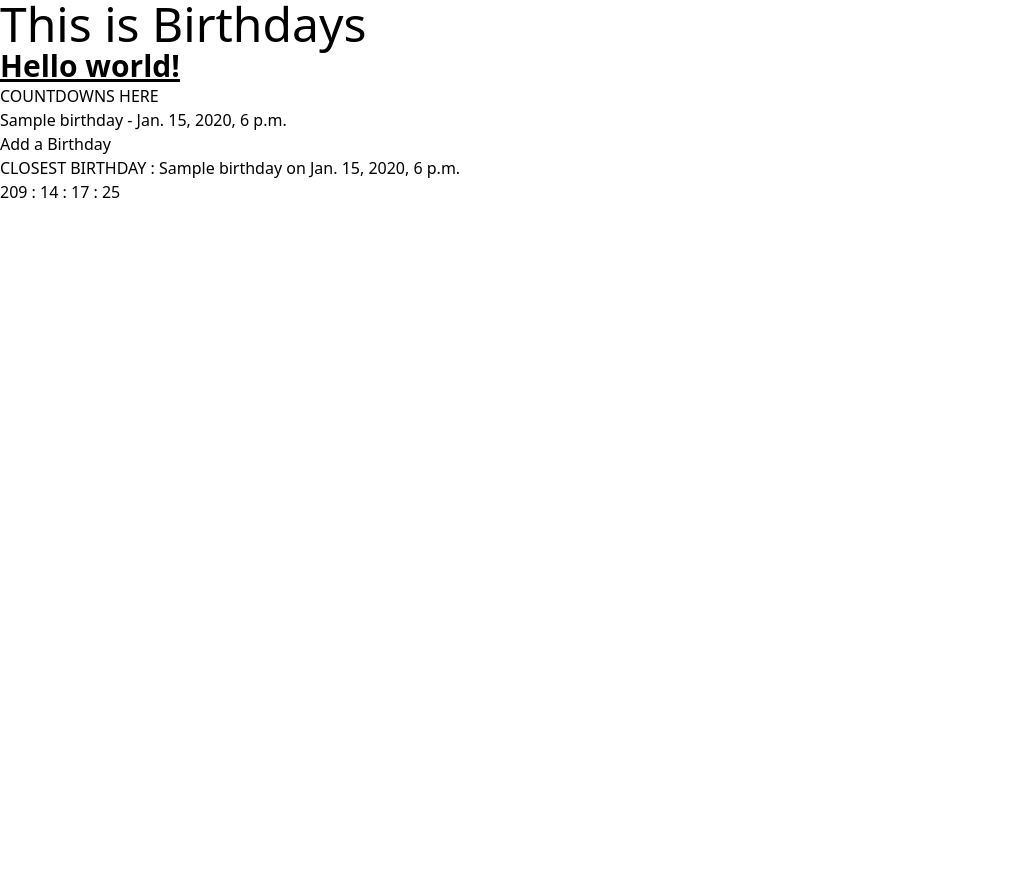
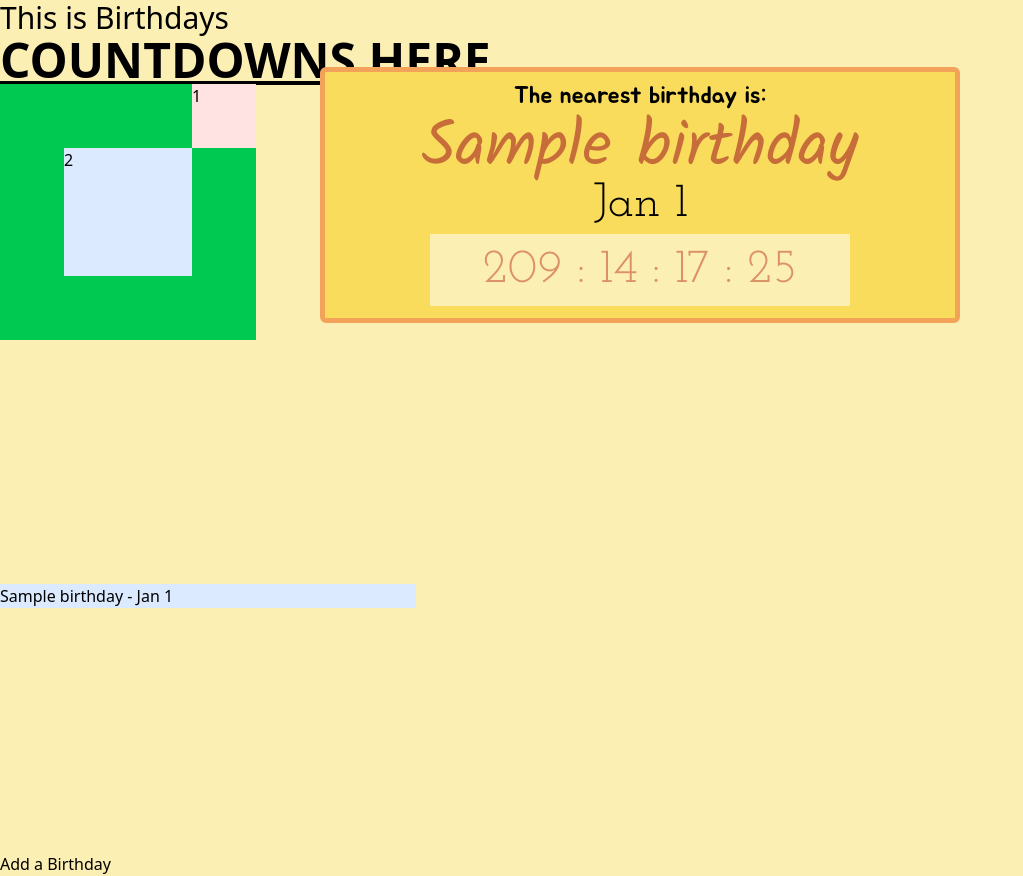
Before and after one commit to SantosKurtMatthew/birthdays, a Django app: page /countdown/ in a window 1280 px wide. Shown: the whole page, without its empty margins (0-1023 px from the left). Before the commit the page ends 198 px from the top, so only its background shows below. Run offline with Django 5.2, Linux system fonts and the light colour scheme; tables that the repository leaves empty hold one stand-in row (values such as "Sample post"); style sheets or scripts are compiled from the project's sources; some libraries are stand-ins or nearby versions.

Commit message:
created formatting for nearest birthday countdown

```diff
--- a/countdown/templates/base.html
+++ b/countdown/templates/base.html
@@ -7,9 +7,13 @@
 	<title></title>
 	<link rel="stylesheet" href="main.css" />
 	{% tailwind_css %}
+	<link rel="preconnect" href="https://fonts.googleapis.com">
+	<link rel="preconnect" href="https://fonts.gstatic.com" crossorigin>
+	<link href="https://fonts.googleapis.com/css2?family=Josefin+Slab:ital,wght@0,100..700;1,100..700&family=Jua&family=Kalam:wght@300;400;700&display=swap" rel="stylesheet">
+
 </head>
-<body>
-	<h1 class="text-5xl">This is Birthdays</h1>
+<body class="bg-[#FCEFB4]">
+	<h1 class="text-3xl">This is Birthdays</h1>
 
 	{% block content %}{% endblock %}
 </body>
--- a/countdown/templates/countdown_list.html
+++ b/countdown/templates/countdown_list.html
@@ -2,19 +2,40 @@
 
 {% block content %}
 	<link rel="stylesheet" href="main.css" />
-	<h1 class="text-3xl font-bold underline">Hello world!</h1>
-	<h1>COUNTDOWNS HERE</h1>
-	<ol>
+	<h1 class="text-5xl font-bold underline">COUNTDOWNS HERE</h1>
+
+	<a href="{{ nearest_birthday.get_absolute_url }}"><div class="absolute top-1/12 left-1/4 w-1/2">
+		<div class="relative bg-[#F9DC5C] border-5 border-[#F2A359] h-64 rounded-md">
+			<div class="flex flex-col justify-center items-center pt-3">
+				<p class="text-[24px] leading-none font-[Jua]">
+					The nearest birthday is:
+				</p>
+				<p class="text-[64px] text-[#C76D39] leading-none font-[Kalam] pt-2">
+					{{ nearest_birthday.name }}
+				</p>
+				<p class="text-[48px] leading-none font-[Josefin_Slab]">
+					{{ nearest_birthday.date|date:"M" }} {{ nearest_birthday.day }}
+				</p>
+			</div>
+			<div class="bg-[#FCEFB4] w-2/3 absolute left-1/6 bottom-3 flex justify-center">
+				<h2 id="countdown" class="text-[48px] text-[#DB9065] font-[Josefin_Slab]">
+					{{ days|stringformat:"02d"}} : {{ hours|stringformat:"02d" }} : {{ minutes|stringformat:"02d" }} : {{ seconds|stringformat:"02d" }}
+				</h2>
+			</div>
+		</div>
+	</div></a>
+	<div class="relative size-64 bg-green-500 justify-self-auto">
+		<div class="bg-red-100 absolute right-0 top-0 size-16">1</div>
+		<div class="bg-blue-100 absolute left-16 bottom-16 size-32">2</div>
+	</div>
+	<div class="grid grid-cols-3 h-128 content-evenly gap-4">
 	{% for birthday in object_list %}
-		<li><a href='{{ birthday.get_absolute_url }}'>{{ birthday.name }} - {{ birthday.date }}</a></li>
+		<a href='{{ birthday.get_absolute_url }}'><div class="bg-blue-100">{{ birthday.name }} - {{ birthday.date|date:"M" }} {{ birthday.day }}</div></a>
 	{% endfor %}
-	</ol>
+	</div>
 	<a href="{% url 'countdown:countdown_create' %}" class="btn btn-warning">Add a Birthday</a>
 
-	<h1>CLOSEST BIRTHDAY : {{ nearest_birthday.name }} on {{ nearest_birthday.date }}</h1>
-	<div><h2 id="countdown">
-		{{ days|stringformat:"02d"}} : {{ hours|stringformat:"02d" }} : {{ minutes|stringformat:"02d" }} : {{ seconds|stringformat:"02d" }}
-	</h2></div>
+
 
 	<script>
 	        // Function to update the countdown timer
--- a/theme/static/css/dist/styles.css
+++ b/theme/static/css/dist/styles.css
@@ -8,7 +8,13 @@
     --font-serif: ui-serif, Georgia, Cambria, "Times New Roman", Times, serif;
     --font-mono: ui-monospace, SFMono-Regular, Menlo, Monaco, Consolas, "Liberation Mono",
       "Courier New", monospace;
+    --color-red-100: oklch(93.6% 0.032 17.717);
+    --color-green-500: oklch(72.3% 0.219 149.579);
+    --color-sky-500: oklch(68.5% 0.169 237.323);
+    --color-blue-100: oklch(93.2% 0.032 255.585);
+    --color-indigo-600: oklch(51.1% 0.262 276.966);
     --color-gray-50: oklch(98.5% 0.002 247.839);
+    --spacing: 0.25rem;
     --text-3xl: 1.875rem;
     --text-3xl--line-height: calc(2.25 / 1.875);
     --text-5xl: 3rem;
@@ -16,6 +22,7 @@
     --font-weight-bold: 700;
     --tracking-normal: 0em;
     --leading-normal: 1.5;
+    --radius-md: 0.375rem;
     --default-font-family: var(--font-sans);
     --default-mono-font-family: var(--font-mono);
   }
@@ -168,8 +175,83 @@
   }
 }
 @layer utilities {
+  .absolute {
+    position: absolute;
+  }
+  .relative {
+    position: relative;
+  }
   .static {
     position: static;
+  }
+  .top-0 {
+    top: calc(var(--spacing) * 0);
+  }
+  .top-1\/2 {
+    top: calc(1/2 * 100%);
+  }
+  .top-1\/5 {
+    top: calc(1/5 * 100%);
+  }
+  .top-1\/8 {
+    top: calc(1/8 * 100%);
+  }
+  .top-1\/12 {
+    top: calc(1/12 * 100%);
+  }
+  .right-0 {
+    right: calc(var(--spacing) * 0);
+  }
+  .right-1\/2 {
+    right: calc(1/2 * 100%);
+  }
+  .right-10 {
+    right: calc(var(--spacing) * 10);
+  }
+  .bottom-0 {
+    bottom: calc(var(--spacing) * 0);
+  }
+  .bottom-3 {
+    bottom: calc(var(--spacing) * 3);
+  }
+  .bottom-5 {
+    bottom: calc(var(--spacing) * 5);
+  }
+  .bottom-10 {
+    bottom: calc(var(--spacing) * 10);
+  }
+  .bottom-16 {
+    bottom: calc(var(--spacing) * 16);
+  }
+  .bottom-50 {
+    bottom: calc(var(--spacing) * 50);
+  }
+  .left-0 {
+    left: calc(var(--spacing) * 0);
+  }
+  .left-1\/2 {
+    left: calc(1/2 * 100%);
+  }
+  .left-1\/3 {
+    left: calc(1/3 * 100%);
+  }
+  .left-1\/4 {
+    left: calc(1/4 * 100%);
+  }
+  .left-1\/5 {
+    left: calc(1/5 * 100%);
+  }
+  .left-1\/6 {
+    left: calc(1/6 * 100%);
+  }
+  .left-10 {
+    left: calc(var(--spacing) * 10);
+  }
+  .left-16 {
+    left: calc(var(--spacing) * 16);
+  }
+  .left-32 {
+    left: calc(var(--spacing) * 32);
   }
   .container {
     width: 100%;
@@ -208,8 +290,58 @@
   .flex {
     display: flex;
   }
+  .grid {
+    display: grid;
+  }
+  .size-16 {
+    width: calc(var(--spacing) * 16);
+    height: calc(var(--spacing) * 16);
+  }
+  .size-32 {
+    width: calc(var(--spacing) * 32);
+    height: calc(var(--spacing) * 32);
+  }
+  .size-64 {
+    width: calc(var(--spacing) * 64);
+    height: calc(var(--spacing) * 64);
+  }
+  .h-64 {
+    height: calc(var(--spacing) * 64);
+  }
+  .h-128 {
+    height: calc(var(--spacing) * 128);
+  }
   .h-screen {
     height: 100vh;
+  }
+  .w-1\/2 {
+    width: calc(1/2 * 100%);
+  }
+  .w-1\/3 {
+    width: calc(1/3 * 100%);
+  }
+  .w-2\/3 {
+    width: calc(2/3 * 100%);
+  }
+  .-translate-x-1\/2 {
+    --tw-translate-x: calc(calc(1/2 * 100%) * -1);
+    translate: var(--tw-translate-x) var(--tw-translate-y);
+  }
+  .-translate-y-1\/2 {
+    --tw-translate-y: calc(calc(1/2 * 100%) * -1);
+    translate: var(--tw-translate-x) var(--tw-translate-y);
+  }
+  .grid-cols-3 {
+    grid-template-columns: repeat(3, minmax(0, 1fr));
+  }
+  .flex-col {
+    flex-direction: column;
+  }
+  .flex-row {
+    flex-direction: row;
+  }
+  .content-evenly {
+    align-content: space-evenly;
   }
   .items-center {
     align-items: center;
@@ -217,8 +349,72 @@
   .justify-center {
     justify-content: center;
   }
+  .gap-4 {
+    gap: calc(var(--spacing) * 4);
+  }
+  .justify-self-auto {
+    justify-self: auto;
+  }
+  .rounded-md {
+    border-radius: var(--radius-md);
+  }
+  .border-5 {
+    border-style: var(--tw-border-style);
+    border-width: 5px;
+  }
+  .border-\[\#F2A359\] {
+    border-color: #F2A359;
+  }
+  .border-indigo-600 {
+    border-color: var(--color-indigo-600);
+  }
+  .bg-\[\#F9DC5C\] {
+    background-color: #F9DC5C;
+  }
+  .bg-\[\#FCEFB4\] {
+    background-color: #FCEFB4;
+  }
+  .bg-blue-100 {
+    background-color: var(--color-blue-100);
+  }
   .bg-gray-50 {
     background-color: var(--color-gray-50);
+  }
+  .bg-green-500 {
+    background-color: var(--color-green-500);
+  }
+  .bg-red-100 {
+    background-color: var(--color-red-100);
+  }
+  .bg-sky-500 {
+    background-color: var(--color-sky-500);
+  }
+  .object-top {
+    object-position: top;
+  }
+  .pt-2 {
+    padding-top: calc(var(--spacing) * 2);
+  }
+  .pt-3 {
+    padding-top: calc(var(--spacing) * 3);
+  }
+  .pt-4 {
+    padding-top: calc(var(--spacing) * 4);
+  }
+  .pt-5 {
+    padding-top: calc(var(--spacing) * 5);
+  }
+  .pt-10 {
+    padding-top: calc(var(--spacing) * 10);
+  }
+  .font-\[Josefin_Slab\] {
+    font-family: Josefin Slab;
+  }
+  .font-\[Jua\] {
+    font-family: Jua;
+  }
+  .font-\[Kalam\] {
+    font-family: Kalam;
   }
   .font-serif {
     font-family: var(--font-serif);
@@ -230,6 +426,22 @@
   .text-5xl {
     font-size: var(--text-5xl);
     line-height: var(--tw-leading, var(--text-5xl--line-height));
+  }
+  .text-\[14px\] {
+    font-size: 14px;
+  }
+  .text-\[24px\] {
+    font-size: 24px;
+  }
+  .text-\[48px\] {
+    font-size: 48px;
+  }
+  .text-\[64px\] {
+    font-size: 64px;
+  }
+  .leading-none {
+    --tw-leading: 1;
+    line-height: 1;
   }
   .leading-normal {
     --tw-leading: var(--leading-normal);
@@ -243,9 +455,35 @@
     --tw-tracking: var(--tracking-normal);
     letter-spacing: var(--tracking-normal);
   }
+  .text-\[\#C76D39\] {
+    color: #C76D39;
+  }
+  .text-\[\#DB9065\] {
+    color: #DB9065;
+  }
   .underline {
     text-decoration-line: underline;
   }
+}
+@property --tw-translate-x {
+  syntax: "*";
+  inherits: false;
+  initial-value: 0;
+}
+@property --tw-translate-y {
+  syntax: "*";
+  inherits: false;
+  initial-value: 0;
+}
+@property --tw-translate-z {
+  syntax: "*";
+  inherits: false;
+  initial-value: 0;
+}
+@property --tw-border-style {
+  syntax: "*";
+  inherits: false;
+  initial-value: solid;
 }
 @property --tw-leading {
   syntax: "*";
@@ -262,6 +500,10 @@
 @layer properties {
   @supports ((-webkit-hyphens: none) and (not (margin-trim: inline))) or ((-moz-orient: inline) and (not (color:rgb(from red r g b)))) {
     *, ::before, ::after, ::backdrop {
+      --tw-translate-x: 0;
+      --tw-translate-y: 0;
+      --tw-translate-z: 0;
+      --tw-border-style: solid;
       --tw-leading: initial;
       --tw-font-weight: initial;
       --tw-tracking: initial;
```
